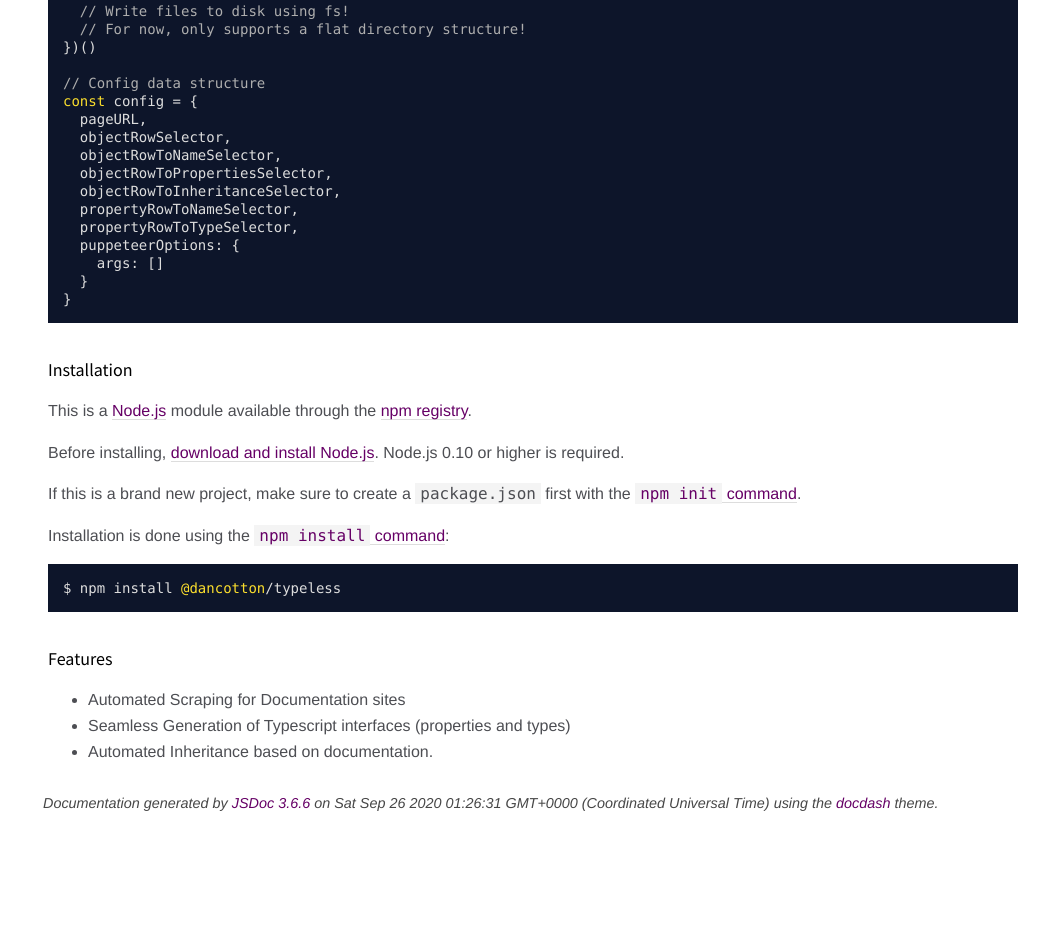
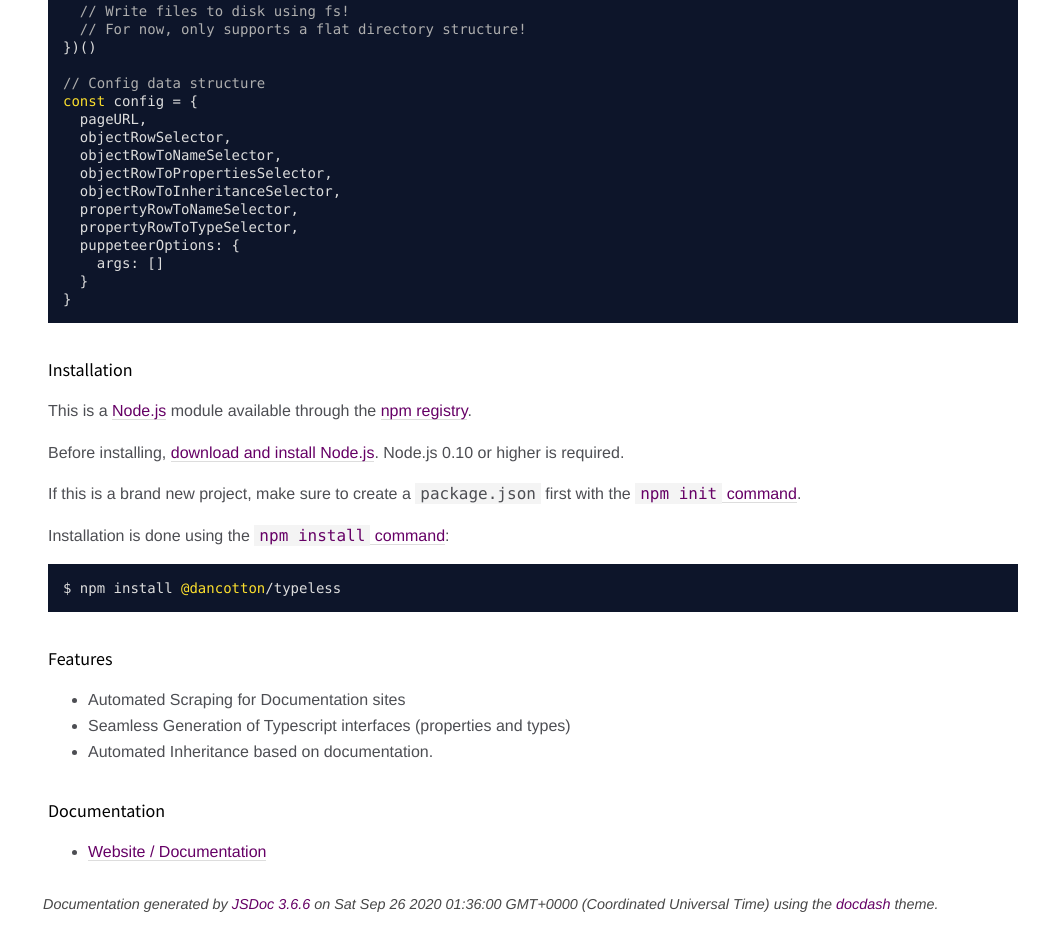
Before and after one commit to daniel-cotton/typeless, a plain HTML site: page index.html in a window 1280 px wide. Shown: the part 817-1744 px from the top of the page, without its empty margins (242-1280 px from the left). Before the commit the page ends 1643 px from the top, so only its background shows below. Drawn offline with Linux system fonts and the light colour scheme.

Commit message:
deploy: 138eb599005fdf31482e409a5dc34c73354a66ab

```diff
--- a/index.html
+++ b/index.html
@@ -99,6 +99,10 @@ the <a href="https://docs.npmjs.com/creating-a-package-json-file"><code>npm init
 <li>Automated Scraping for Documentation sites</li>
 <li>Seamless Generation of Typescript interfaces (properties and types)</li>
 <li>Automated Inheritance based on documentation.</li>
+</ul>
+<h2>Documentation</h2>
+<ul>
+<li><a href="https://typeless.daniel-cotton.co.uk/">Website / Documentation</a></li>
 </ul></article>
     </section>
 
@@ -114,7 +118,7 @@ the <a href="https://docs.npmjs.com/creating-a-package-json-file"><code>npm init
 <br class="clear">
 
 <footer>
-    Documentation generated by <a href="https://github.com/jsdoc3/jsdoc">JSDoc 3.6.6</a> on Sat Sep 26 2020 01:26:31 GMT+0000 (Coordinated Universal Time) using the <a href="https://github.com/clenemt/docdash">docdash</a> theme.
+    Documentation generated by <a href="https://github.com/jsdoc3/jsdoc">JSDoc 3.6.6</a> on Sat Sep 26 2020 01:36:00 GMT+0000 (Coordinated Universal Time) using the <a href="https://github.com/clenemt/docdash">docdash</a> theme.
 </footer>
 
 <script>prettyPrint();</script>
```
Also changed, not shown: InterfaceDescription.html (+1 -1 lines), global.html (+1 -1 lines), index.js.html (+1 -1 lines), model_InterfaceDescription.js.html (+1 -1 lines), module-@dancotton_typeless.html (+1 -1 lines), puppeteer-scraping_index.js.html (+1 -1 lines).
